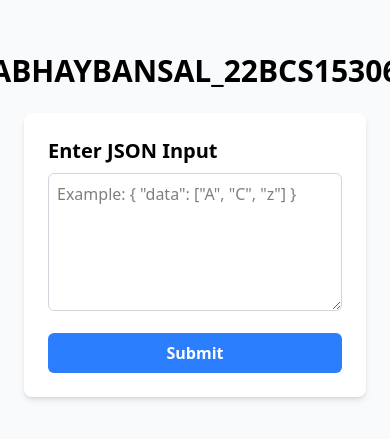
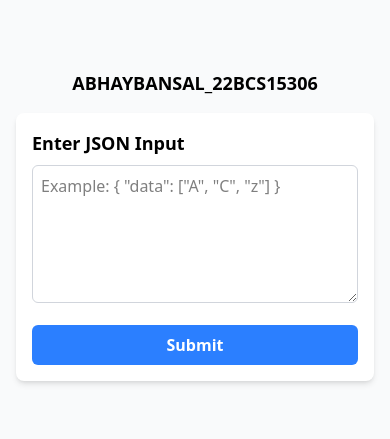
Before and after one commit to Targter/BAJAJFINSERV, a React (Vite) app in the folder FRONTEND/: page / in a window 390 px wide. Shown: the part 197-636 px from the top of the page. Built offline with nearby package versions, Linux system fonts and the light colour scheme.

Commit message:
Update App.jsx

```diff
--- a/FRONTEND/src/App.jsx
+++ b/FRONTEND/src/App.jsx
@@ -37,7 +37,7 @@ function App() {
       setLoading(true);
       const parsedJson = validateJson(inputJson);
       const apiResponse = await axios.post(
-        "https://bajajfinserv-teal.vercel.app/process",
+        "http://localhost:8080/process",
         parsedJson
       );
       console.log("apiRes", apiResponse.data.data);
@@ -75,24 +75,28 @@ function App() {
     if (!response) return null;
     return (
       <>
-        <h1 className="text-xl font-semibold mb-1 mt-2">Filterd resopnse</h1>
+        <h1 className="text-lg md:text-xl font-semibold mb-1 mt-2">
+          Filtered Response
+        </h1>
         <div className="mt-4 p-4 bg-gray-100 rounded-lg">
           {selectedOptions.includes("alphabets") && response.alphabets && (
             <div className="mb-2">
-              <h3 className="font-semibold text-lg">Alphabets</h3>
+              <h3 className="font-semibold text-base md:text-lg">Alphabets</h3>
               <p className="text-gray-700">{response.alphabets.join(", ")}</p>
             </div>
           )}
           {selectedOptions.includes("numbers") && response.numbers && (
             <div className="mb-2">
-              <h3 className="font-semibold text-lg">Numbers</h3>
+              <h3 className="font-semibold text-base md:text-lg">Numbers</h3>
               <p className="text-gray-700">{response.numbers.join(", ")}</p>
             </div>
           )}
           {selectedOptions.includes("highest_alphabet") &&
             response.highest_alphabet && (
               <div>
-                <h3 className="font-semibold text-lg">Highest Alphabet</h3>
+                <h3 className="font-semibold text-base md:text-lg">
+                  Highest Alphabet
+                </h3>
                 <p className="text-gray-700">
                   {response.highest_alphabet.join(", ")}
                 </p>
@@ -104,10 +108,14 @@ function App() {
   };
 
   return (
-    <div className="min-h-screen flex flex-col items-center justify-center bg-gray-50 p-6">
-      <h1 className="text-3xl font-bold mb-6">ABHAYBANSAL_22BCS15306</h1>
-      <div className="w-full max-w-lg bg-white shadow-md rounded-lg p-6">
-        <h2 className="text-xl font-semibold mb-2">Enter JSON Input</h2>
+    <div className="min-h-screen flex flex-col items-center justify-center bg-gray-50 p-4 sm:p-6">
+      <h1 className="text-lg sm:text-3xl font-bold mb-4 sm:mb-6">
+        ABHAYBANSAL_22BCS15306
+      </h1>
+      <div className="w-full max-w-md sm:max-w-lg bg-white shadow-md rounded-lg p-4 sm:p-6">
+        <h2 className="text-lg sm:text-xl font-semibold mb-2">
+          Enter JSON Input
+        </h2>
         <textarea
           className="w-full p-2 border border-gray-300 rounded-md focus:outline-none focus:ring-2 focus:ring-blue-500"
           rows="5"
@@ -129,15 +137,14 @@ function App() {
         </button>
       </div>
       {showDropdown && response && (
-        <div className="w-full max-w-lg bg-white shadow-md rounded-lg p-6 mt-4">
-          <h2 className="text-xl font-semibold mb-2">MULTIFILTER</h2>
+        <div className="w-full max-w-md sm:max-w-lg bg-white shadow-md rounded-lg p-4 sm:p-6 mt-4">
+          <h2 className="text-lg sm:text-xl font-semibold mb-2">MULTIFILTER</h2>
           <div className="flex flex-wrap gap-2">
-            {/* <h1>Filtered Response</h1> */}
             {options.map((option) => (
               <button
                 key={option.value}
                 onClick={() => handleButtonClick(option.value)}
-                className={`px-4 py-2 rounded-md font-medium transition-colors ${
+                className={`px-3 sm:px-4 py-1 sm:py-2 rounded-md font-medium transition-colors ${
                   selectedOptions.includes(option.value)
                     ? "bg-blue-500 text-white"
                     : "bg-gray-200 text-gray-800 hover:bg-gray-300"
```
